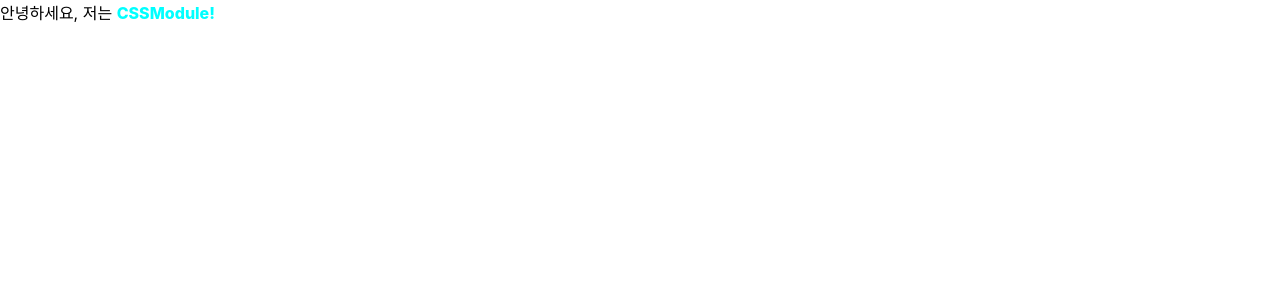
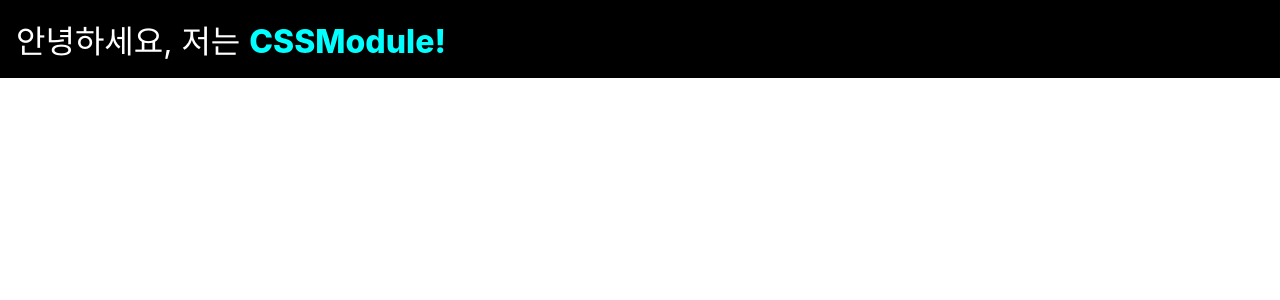
Before and after one commit to dlgudtmd1022/ReactInClass, a React (Create React App) app: page / in a window 1280 px wide. Shown: the top 300 px of the page. Built offline with nearby package versions, Linux system fonts and the light colour scheme.

Commit message:
react day06

```diff
--- a/src/components/cssmodule/CSSModule.js
+++ b/src/components/cssmodule/CSSModule.js
@@ -6,7 +6,7 @@ const CSSModule = () => {
     console.log(styles);
 
     return(
-        <div className="{styles.wrapper}">
+        <div className={styles.wrapper}>
             안녕하세요, 저는 <span className="something">CSSModule!</span>
         </div>
     );
```
